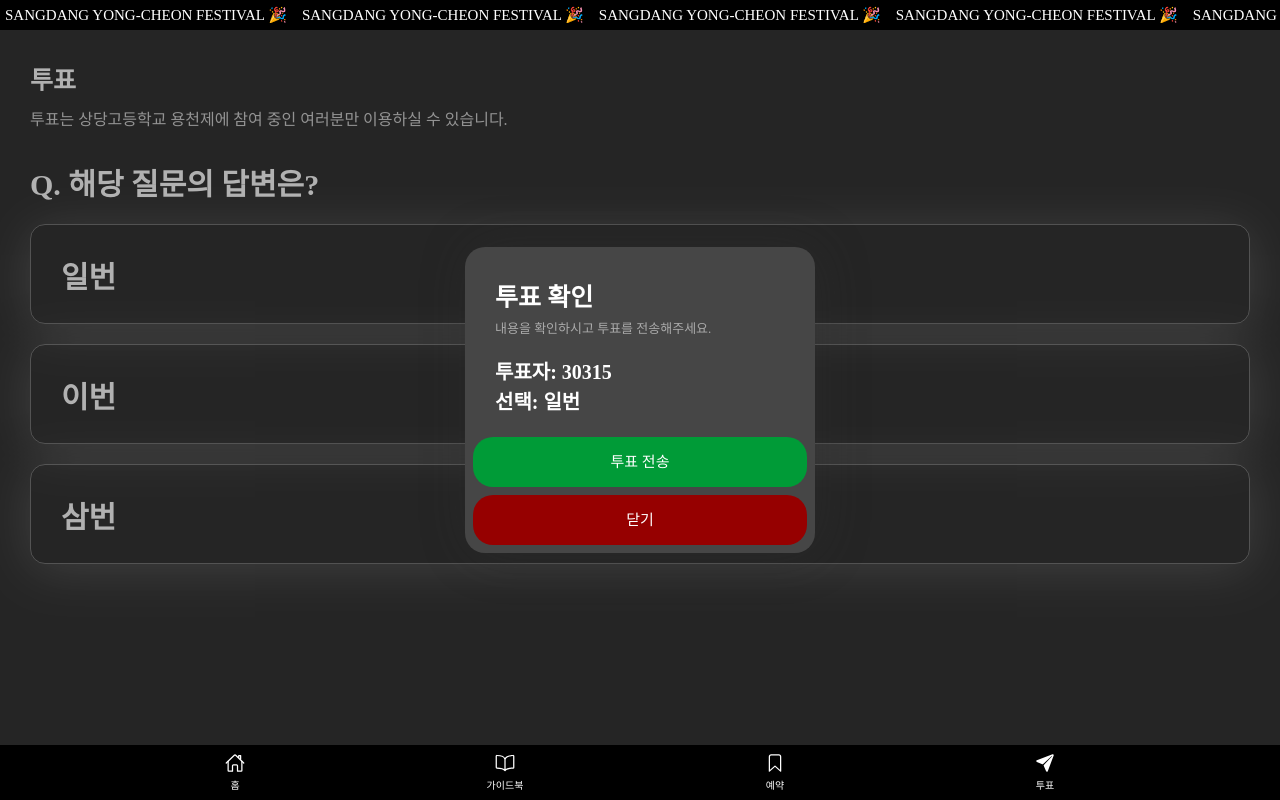
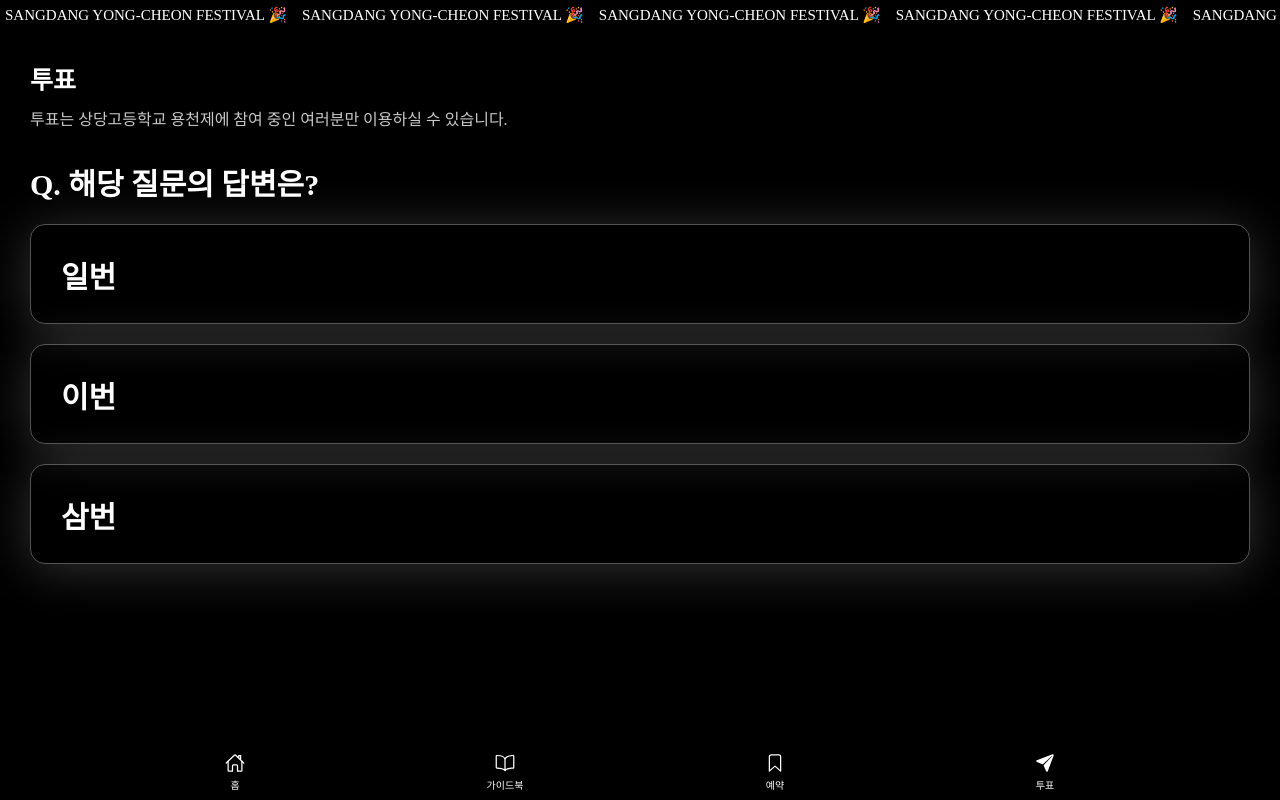
Before and after one commit to InfiniteBuffe/sangdango-festival, a Next.js app: page /vote in a window 1280 px wide. Built offline with nearby package versions, Linux system fonts and the light colour scheme; a web font is replaced by a local one.

Commit message:
투표 일부 구현

```diff
--- a/components/Modal.js
+++ b/components/Modal.js
@@ -3,7 +3,7 @@ import Image from 'next/image'
 import { useEffect, useState } from 'react'
 import classNames from 'classnames'
 
-const Modal = ({ open, cb }) => {
+const Modal = ({ open, cb, vote, studentId }) => {
 
     const [className, setClassName] = useState({ container: styles.none, box: styles.none })
 
@@ -33,8 +33,8 @@ const Modal = ({ open, cb }) => {
                         투표 전송 후 변경이 불가능합니다.
                     </div> */}
                     <div className={styles.text}>
-                        투표자: 30315<br />
-                        선택: 일번
+                        투표자: {studentId}<br />
+                        선택: {vote}
                     </div>
                     <div className={styles.space} />
 
@@ -50,7 +50,7 @@ const Modal = ({ open, cb }) => {
                         onClick={() => closeModal()}
                         id={styles.close}
                     >
-                        닫기
+                        다시 선택
                     </div>
                 </div>
             </div>
--- a/pages/vote.js
+++ b/pages/vote.js
@@ -2,7 +2,8 @@ import Modal from '@/components/Modal'
 import PageTitle from '@/components/PageTitle'
 import styles from '@/styles/pages/Vote/Vote.module.css'
 import { TextField, createTheme, ThemeProvider, Button } from '@mui/material'
-import { useState } from 'react'
+import { useRouter } from 'next/router'
+import { useEffect, useState } from 'react'
 
 const Vote = () => {
     const theme = createTheme({
@@ -66,12 +67,21 @@ const Vote = () => {
         }
     })
     const [studentId, setStudentId] = useState()
-    const [verifyModalStatus, setVerifyModalStatus] = useState(true)
+    const [verifyModalStatus, setVerifyModalStatus] = useState(false)
+    const [vote, setVote] = useState()
     const changeOnlyNum = (text) => {
         let regex = /[^0-9]/g
         let result = text.replace(regex, '')
         return result
     }
+
+    const [choices, SetChoices] = useState(['일번', '이번', '삼번'])
+    const router = useRouter()
+    // useEffect(() => {
+    //     if (!router.isReady) return
+    //     console.log(choices.map(k => console.log(k)))
+    // }, [router.isReady])
+
     const studentForm = (
         <div className={styles.box}>
             <div className={styles.title}>
@@ -104,7 +114,7 @@ const Vote = () => {
     )
     return (
         <>
-            <Modal open={verifyModalStatus} cb={setVerifyModalStatus} />
+            <Modal open={verifyModalStatus} cb={setVerifyModalStatus} vote={vote} />
             <PageTitle title="투표" />
             <p className={styles.info}>
                 투표는 상당고등학교 용천제에 참여 중인 여러분만 이용하실 수 있습니다.
@@ -113,21 +123,20 @@ const Vote = () => {
             <div className={styles.question}>
                 Q. 해당 질문의 답변은?
             </div>
-            <div className={styles.answer}>
-                <div className={styles.answer_text}>
-                    일번
-                </div>
-            </div>
-            <div className={styles.answer}>
-                <div className={styles.answer_text}>
-                    이번
-                </div>
-            </div>
-            <div className={styles.answer}>
-                <div className={styles.answer_text}>
-                    삼번
-                </div>
-            </div>
+            {
+                choices.map((k, key) => {
+                    return (
+                        <div key={key} className={styles.answer} onClick={()=>{
+                            setVote(k)
+                            setVerifyModalStatus(true)
+                        }}>
+                            <div className={styles.answer_text}>
+                                {k}
+                            </div>
+                        </div>
+                    )
+                })
+            }
         </>
     )
 }
--- a/styles/components/Modal/Modal.module.css
+++ b/styles/components/Modal/Modal.module.css
@@ -6,7 +6,7 @@
   z-index: 10;
   left: 0;
   top: 0;
-  background-color: rgba(82, 82, 82, 0.45);
+  background-color: rgba(70, 70, 70, 0.45);
   display: flex;
   justify-content: center;
   align-items: center;
@@ -32,7 +32,7 @@
     background-color: transparent;
   }
   to {
-    background-color: rgba(82, 82, 82, 0.45);
+    background-color: rgba(70, 70, 70, 0.45);
   }
 }
 @keyframes box {
@@ -53,7 +53,7 @@
   z-index: 10;
   left: 0;
   top: 0;
-  background-color: rgba(82, 82, 82, 0.45);
+  background-color: rgba(70, 70, 70, 0.45);
   display: flex;
   justify-content: center;
   align-items: center;
@@ -67,7 +67,7 @@
 @keyframes close_container {
   from {
     opacity: 1;
-    background-color: rgba(82, 82, 82, 0.45);
+    background-color: rgba(70, 70, 70, 0.45);
   }
   to {
     opacity: 0;
@@ -187,10 +187,10 @@
 }
 
 #send {
-  background-color: rgb(0, 155, 55);
+  background-color: rgb(0, 145, 51);
 }
 
 #close {
   margin-bottom: -22px;
-  background-color: rgb(150, 0, 0);
+  background-color: rgb(131, 0, 0);
 }/*# sourceMappingURL=Modal.module.css.map */
--- a/styles/components/Modal/Modal.module.scss
+++ b/styles/components/Modal/Modal.module.scss
@@ -6,7 +6,7 @@
     z-index: 10;
     left: 0;
     top: 0;
-    background-color: rgba(82, 82, 82, 0.45);
+    background-color: rgba(70, 70, 70, 0.45);
     display: flex;
     justify-content: center;
     align-items: center;
@@ -33,7 +33,7 @@
     }
 
     to {
-        background-color: rgba(82, 82, 82, 0.45);
+        background-color: rgba(70, 70, 70, 0.45);
     }
 }
 
@@ -56,7 +56,7 @@
     z-index: 10;
     left: 0;
     top: 0;
-    background-color: rgba(82, 82, 82, 0.45);
+    background-color: rgba(70, 70, 70, 0.45);
     display: flex;
     justify-content: center;
     align-items: center;
@@ -71,7 +71,7 @@
 @keyframes close_container {
     from {
         opacity: 1;
-        background-color: rgba(82, 82, 82, 0.45);
+        background-color: rgba(70, 70, 70, 0.45);
     }
 
     to {
@@ -196,10 +196,10 @@
 }
 
 #send {
-    background-color: rgb(0, 155, 55);
+    background-color: rgb(0, 145, 51);
 }
 
 #close {
     margin-bottom: -22px;
-    background-color: rgb(150, 0, 0);
+    background-color: rgb(131, 0, 0);
 }
```
